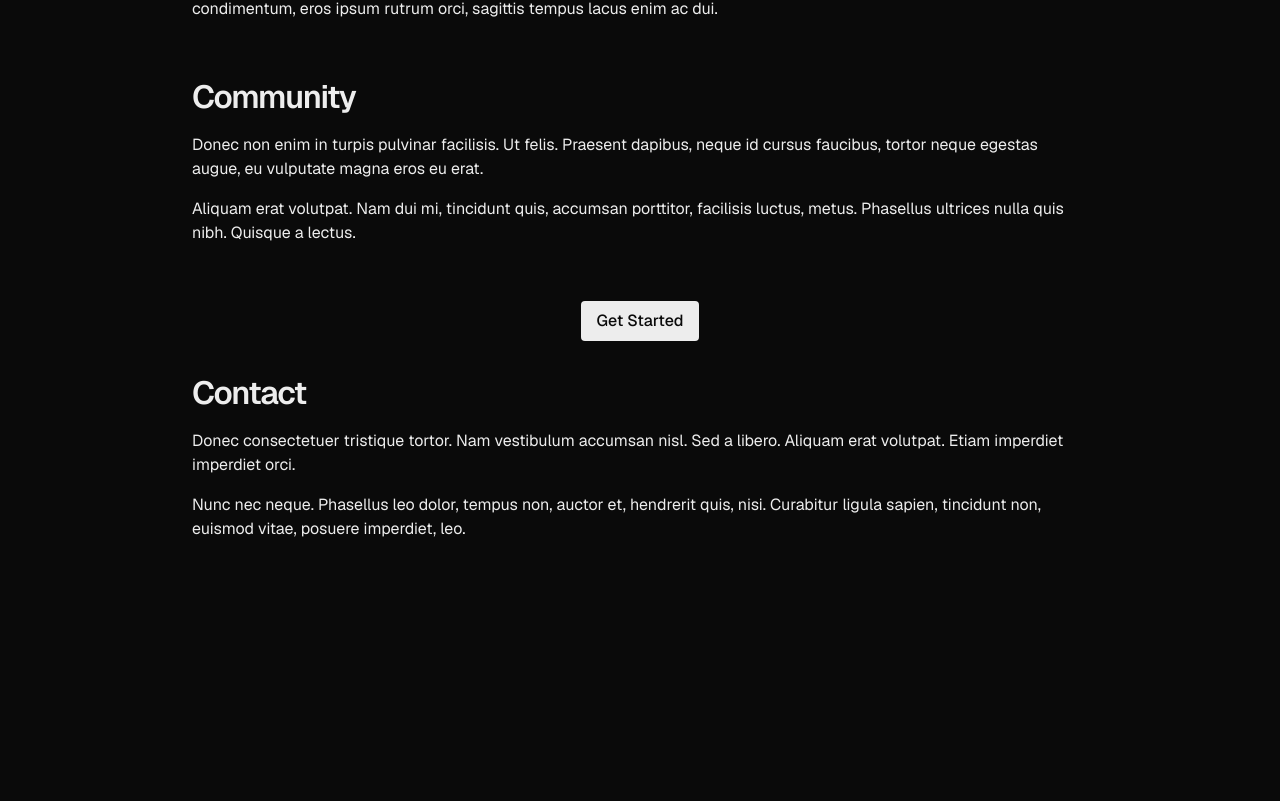
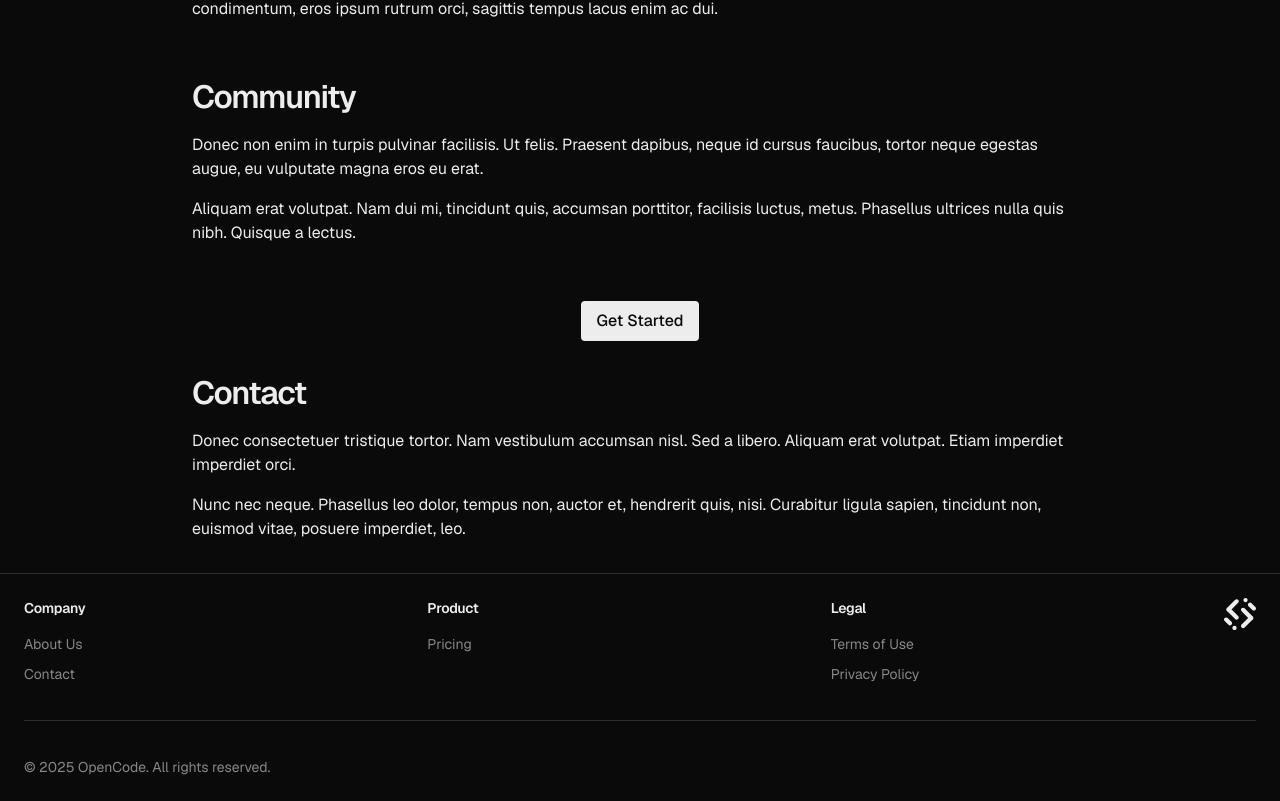
Before and after one commit to opencode-startup/OpenCode, a Next.js app: page / in a window 1280 px wide. Shown: the part 1195-1996 px from the top of the page. Before the commit the page ends 1768 px from the top, so only its background shows below. Built offline with nearby package versions, Linux system fonts and the light colour scheme.

Commit message:
OC-49 - Create Global Footer component and integrate it into layout.

```diff
--- a/src/app/layout.tsx
+++ b/src/app/layout.tsx
@@ -4,7 +4,7 @@ import { Geist } from 'next/font/google';
 import { ReactNode } from 'react';
 import { Toaster } from 'sonner';
 
-import { GlobalHeader } from '@/components';
+import { GlobalFooter, GlobalHeader } from '@/components';
 export { DEFAULT_PAGE_META as metadata } from '@/lib';
 
 const geistSans = Geist({
@@ -18,6 +18,7 @@ export default function RootLayout({ children }: Readonly<{ children: ReactNode
       <body>
         <GlobalHeader />
         <main className="pt-[var(--global-header-height)]">{children}</main>
+        <GlobalFooter />
         <Toaster />
       </body>
     </html>
--- /dev/null
+++ b/src/components/GlobalFooter/FooterColumn.tsx
@@ -0,0 +1,12 @@
+import { FooterColumnProps } from './types';
+
+const FooterColumn = ({ title, children }: FooterColumnProps) => {
+  return (
+    <div className="flex min-w-0 grow basis-0 flex-col items-start gap-4 overflow-hidden">
+      <h3 className="typo-heading-14 text-gray-1000 text-center text-nowrap">{title}</h3>
+      <nav className="flex shrink-0 flex-col items-start gap-2.5 overflow-hidden">{children}</nav>
+    </div>
+  );
+};
+
+export default FooterColumn;
--- /dev/null
+++ b/src/components/GlobalFooter/GlobalFooter.tsx
@@ -0,0 +1,61 @@
+'use client';
+
+import { Link, Logo } from '@/components';
+
+import FooterColumn from './FooterColumn';
+
+const GlobalFooter = () => {
+  return (
+    <footer className="bg-background-100 border-t border-gray-400">
+      <div
+        className="mx-auto box-border flex max-w-[1280px] flex-col items-center justify-center gap-9 px-4 py-4 lg:px-6
+          lg:py-6"
+      >
+        <div className="flex w-full items-start justify-between">
+          <div className="flex w-full grow flex-wrap items-start gap-6 lg:gap-2.5">
+            <FooterColumn title="Company">
+              <Link href="/about" size="small" underline={false}>
+                About Us
+              </Link>
+              <Link href="/contact" size="small" underline={false}>
+                Contact
+              </Link>
+            </FooterColumn>
+
+            <FooterColumn title="Product">
+              <Link href="/pricing" size="small" underline={false}>
+                Pricing
+              </Link>
+            </FooterColumn>
+
+            <FooterColumn title="Legal">
+              <Link href="/terms" size="small" underline={false}>
+                Terms of Use
+              </Link>
+              <Link href="/privacy" size="small" underline={false}>
+                Privacy Policy
+              </Link>
+            </FooterColumn>
+          </div>
+
+          <div className="flex h-8 w-8 shrink-0 items-center gap-2.5 overflow-hidden">
+            <Logo size="small" as="link" href="/" />
+          </div>
+        </div>
+
+        <div className="h-[0.5px] w-full shrink-0 bg-gray-400" />
+
+        <div className="flex w-full shrink-0 items-baseline justify-between">
+          <p className="typo-label-14 text-center text-nowrap text-gray-600">
+            © 2025 OpenCode. All rights reserved.
+          </p>
+          <div className="shrink-0"></div>
+        </div>
+      </div>
+    </footer>
+  );
+};
+
+GlobalFooter.displayName = 'GlobalFooter';
+
+export default GlobalFooter;
--- /dev/null
+++ b/src/components/GlobalFooter/index.ts
@@ -0,0 +1,2 @@
+export { default as GlobalFooter } from './GlobalFooter';
+export type * from './types';
--- /dev/null
+++ b/src/components/GlobalFooter/types.ts
@@ -0,0 +1,6 @@
+import { ReactNode } from 'react';
+
+export interface FooterColumnProps {
+  title: string;
+  children: ReactNode;
+}
--- a/src/components/index.ts
+++ b/src/components/index.ts
@@ -1,6 +1,7 @@
 export * from './AnimatedCTA';
 export * from './Button';
 export * from './Feedback';
+export * from './GlobalFooter';
 export * from './GlobalHeader';
 export * from './GuideCross';
 export * from './Icon';
```
